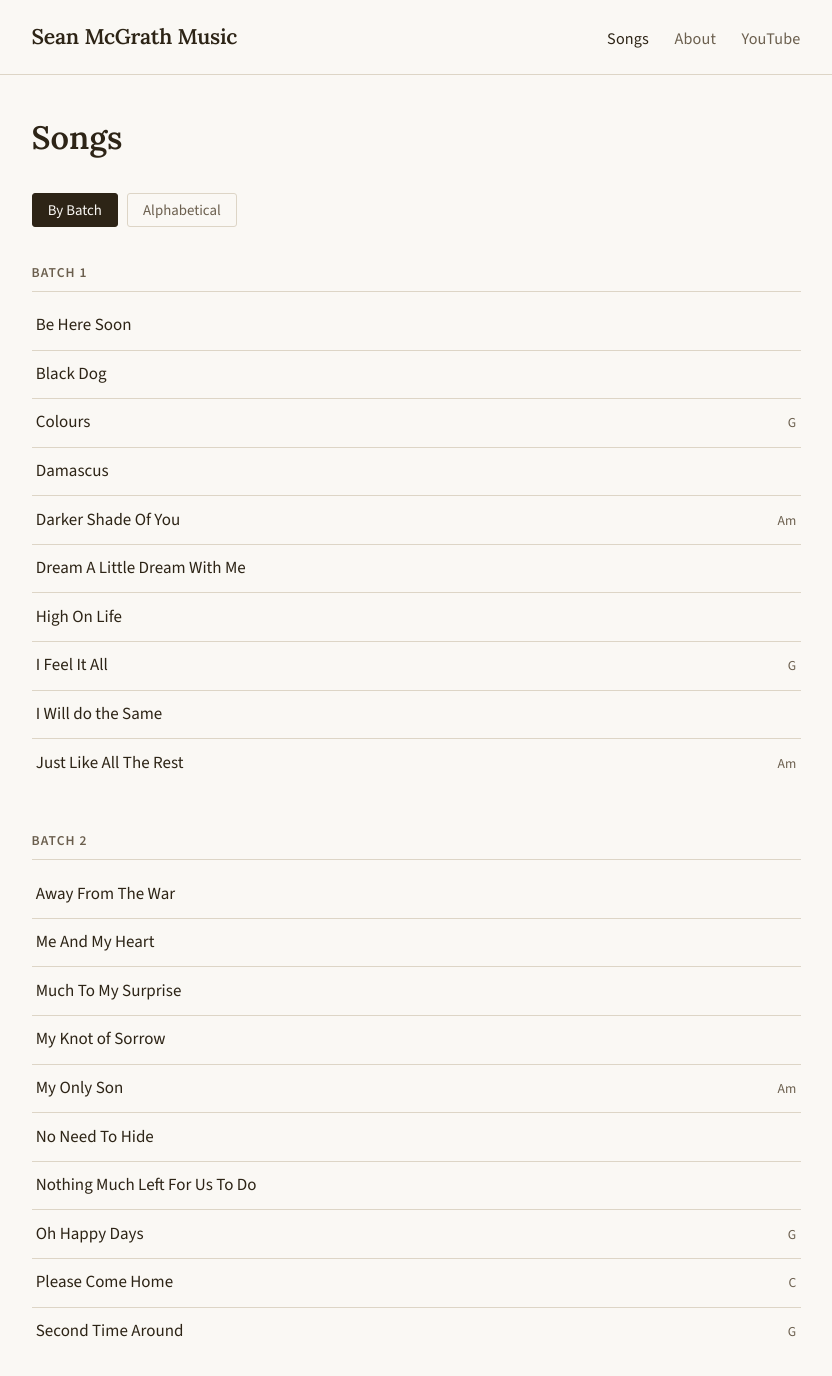
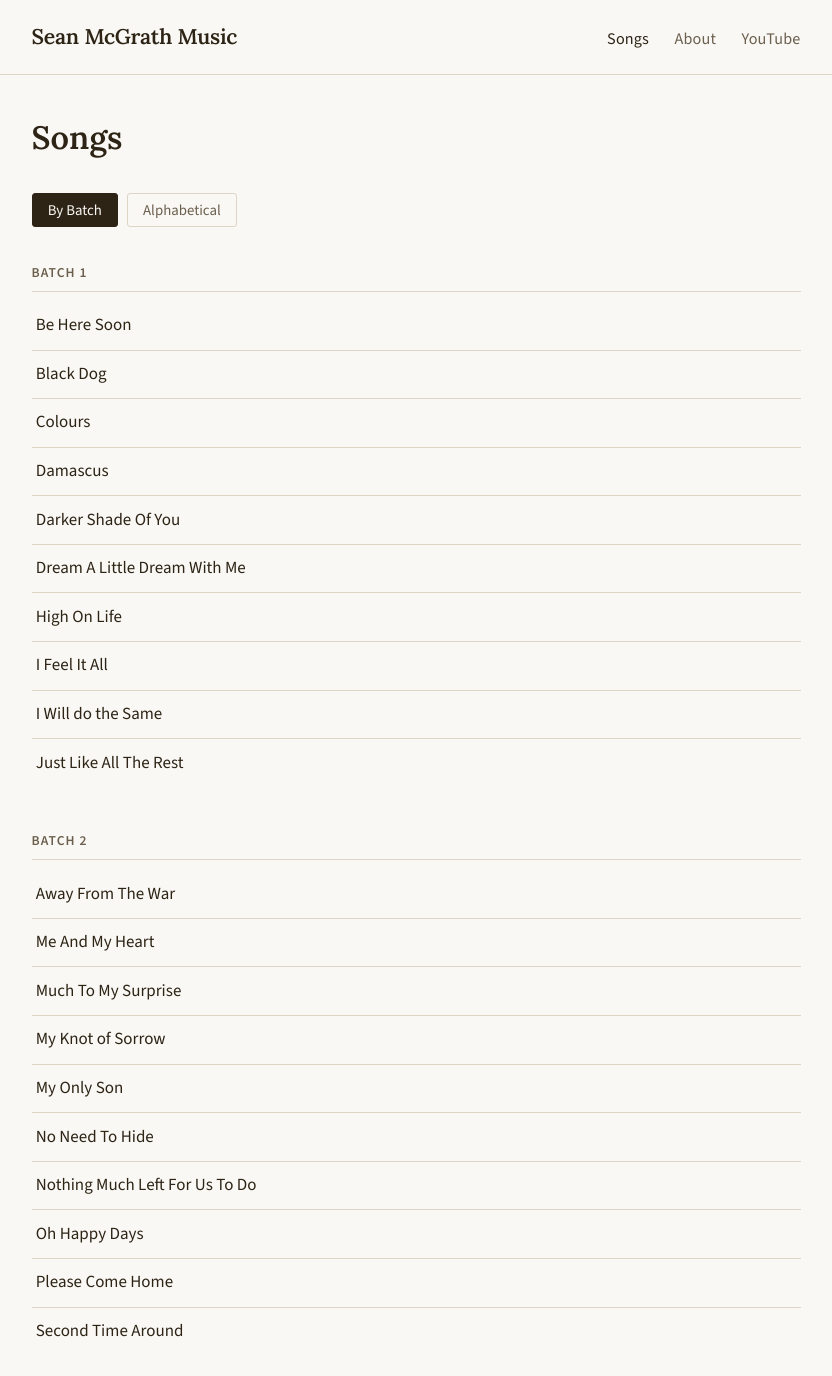
Before and after one commit to seanmcgrath42/seanmcgrathmusic.com, a Jekyll site: the page built from songs/index.html, in a window 1280 px wide and 1400 px high. Shown: the top 1376 px of the window, without its empty margins (224-1056 px from the left). Built offline with Jekyll 4.4.1, drawn with Linux system fonts in a browser that asks for light colours; some of the changed text lies outside the part shown.

Commit message:
Remove Key column from By Batch browse view
Co-Authored-By: Claude Sonnet 4.6 <noreply@anthropic.com>

```diff
--- a/songs/index.html
+++ b/songs/index.html
@@ -24,8 +24,7 @@ title: Songs
         {% for song in batch_songs %}
         <li>
           <a href="{{ '/songs/' | relative_url }}{{ song.slug | replace: '_', '-' }}/">
-            <span>{{ song.title }}</span>
-            {% if song.key and song.key != "" %}<span class="song-key">{{ song.key }}</span>{% endif %}
+            {{ song.title }}
           </a>
         </li>
         {% endfor %}
```
